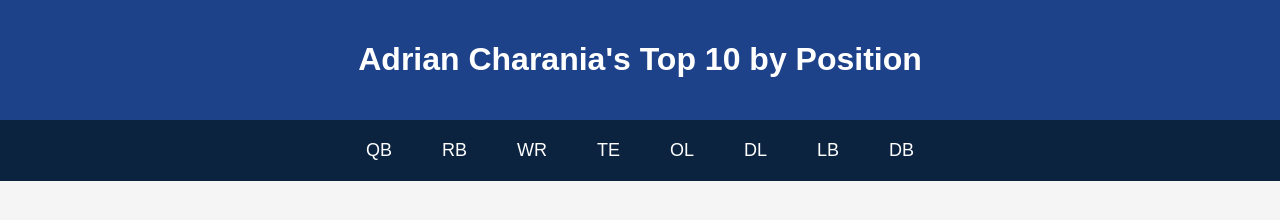
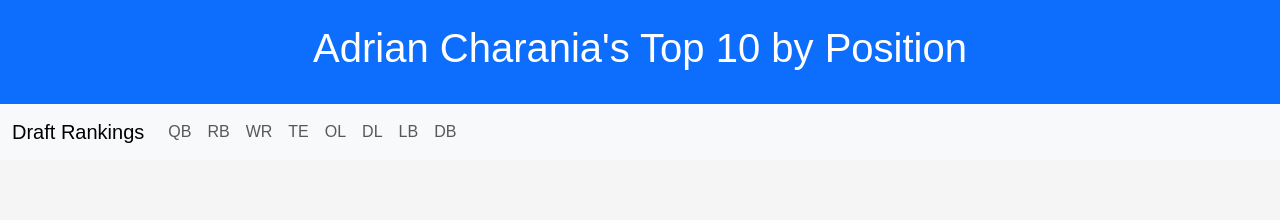
Before and after one commit to JohnDimento/NFL-Rankings, a website: page index.html in a window 1280 px wide. Drawn offline with nearby package versions, Linux system fonts and the light colour scheme.

Commit message:
Added Bootstrap

```diff
--- a/index.html
+++ b/index.html
@@ -4,125 +4,168 @@
     <meta charset="UTF-8">
     <meta name="viewport" content="width=device-width, initial-scale=1.0">
     <title>Draft Rankings</title>
+    <!-- Link Bootstrap CSS -->
+    <link href="https://cdn.jsdelivr.net/npm/bootstrap@5.3.0-alpha1/dist/css/bootstrap.min.css" rel="stylesheet">
     <link rel="stylesheet" href="styles.css">
 </head>
 <body>
 
-    <header>
+    <header class="bg-primary text-white text-center py-4">
         <h1>Adrian Charania's Top 10 by Position</h1>
     </header>
 
-    <nav>
-        <ul class="position-list">
-            <li><a href="javascript:void(0)" onclick="showPlayers('qb')">QB</a></li>
-            <li><a href="javascript:void(0)" onclick="showNothing()">RB</a></li>
-            <li><a href="javascript:void(0)" onclick="showNothing()">WR</a></li>
-            <li><a href="javascript:void(0)" onclick="showNothing()">TE</a></li>
-            <li><a href="javascript:void(0)" onclick="showNothing()">OL</a></li>
-            <li><a href="javascript:void(0)" onclick="showNothing()">DL</a></li>
-            <li><a href="javascript:void(0)" onclick="showNothing()">LB</a></li>
-            <li><a href="javascript:void(0)" onclick="showNothing()">DB</a></li>
+    <!-- Bootstrap Navbar for responsiveness -->
+    <nav class="navbar navbar-expand-lg navbar-light bg-light">
+        <div class="container-fluid">
+            <a class="navbar-brand" href="#">Draft Rankings</a>
+            <button class="navbar-toggler" type="button" data-bs-toggle="collapse" data-bs-target="#navbarNav" aria-controls="navbarNav" aria-expanded="false" aria-label="Toggle navigation">
+                <span class="navbar-toggler-icon"></span>
+            </button>
+            <div class="collapse navbar-collapse" id="navbarNav">
+                <ul class="navbar-nav">
+                    <li class="nav-item">
+                        <a class="nav-link" href="javascript:void(0)" onclick="showPlayers('qb')">QB</a>
+                    </li>
+                    <li class="nav-item">
+                        <a class="nav-link" href="javascript:void(0)" onclick="showNothing()">RB</a>
+                    </li>
+                    <li class="nav-item">
+                        <a class="nav-link" href="javascript:void(0)" onclick="showNothing()">WR</a>
+                    </li>
+                    <li class="nav-item">
+                        <a class="nav-link" href="javascript:void(0)" onclick="showNothing()">TE</a>
+                    </li>
+                    <li class="nav-item">
+                        <a class="nav-link" href="javascript:void(0)" onclick="showNothing()">OL</a>
+                    </li>
+                    <li class="nav-item">
+                        <a class="nav-link" href="javascript:void(0)" onclick="showNothing()">DL</a>
+                    </li>
+                    <li class="nav-item">
+                        <a class="nav-link" href="javascript:void(0)" onclick="showNothing()">LB</a>
+                    </li>
+                    <li class="nav-item">
+                        <a class="nav-link" href="javascript:void(0)" onclick="showNothing()">DB</a>
+                    </li>
                 </ul>
+            </div>
+        </div>
     </nav>
 
-    <section class="players-list" id="players-list">
+    <section class="players-list container mt-4" id="players-list">
         <!-- Dynamic player content will be inserted here based on selection -->
     </section>
+
+    <!-- Bootstrap JS and Popper.js -->
+    <script src="https://cdn.jsdelivr.net/npm/bootstrap@5.3.0-alpha1/dist/js/bootstrap.bundle.min.js"></script>
 
     <script>
         // Function to show QB players
         function showPlayers(position) {
             if (position === 'qb') {
                 document.getElementById("players-list").innerHTML = `
-                    <article class="player-card">
-                        <img src="assets/cam_ward.jpeg" alt="Cam Ward">
-                        <div class="player-info">
-                            <h2>Cam Ward <span class="year">(2025)</span></h2>
-                            <p class="position">QB • Miami</p>
-                            <p class="grade">7.50 Grade</p>
+                    <div class="row">
+                        <div class="col-md-4">
+                            <article class="player-card card">
+                                <img src="assets/cam_ward.jpeg" class="card-img-top" alt="Cam Ward">
+                                <div class="card-body">
+                                    <h2 class="card-title">Cam Ward <span class="year">(2025)</span></h2>
+                                    <p class="card-text">QB • Miami</p>
+                                    <p class="card-text">7.50 Grade</p>
                                 </div>
                             </article>
-
-                    <article class="player-card">
-                        <img src="assets/shedeur_sanders.jpeg" alt="Shedeur Sanders">
-                        <div class="player-info">
-                            <h2>Shedeur Sanders <span class="year">(2025)</span></h2>
-                            <p class="position">QB • Colorado</p>
-                            <p class="grade">7.25 Grade</p>
+                        </div>
+                        <div class="col-md-4">
+                            <article class="player-card card">
+                                <img src="assets/shedeur_sanders.jpeg" class="card-img-top" alt="Shedeur Sanders">
+                                <div class="card-body">
+                                    <h2 class="card-title">Shedeur Sanders <span class="year">(2025)</span></h2>
+                                    <p class="card-text">QB • Colorado</p>
+                                    <p class="card-text">7.25 Grade</p>
                                 </div>
                             </article>
-
-                    <article class="player-card">
-                        <img src="assets/jaxson_dart.jpeg" alt="Jaxson Dart">
-                        <div class="player-info">
-                            <h2>Jaxson Dart <span class="year">(2025)</span></h2>
-                            <p class="position">QB • Ole Miss</p>
-                            <p class="grade">6.75 Grade</p>
+                        </div>
+                        <div class="col-md-4">
+                            <article class="player-card card">
+                                <img src="assets/jaxson_dart.jpeg" class="card-img-top" alt="Jaxson Dart">
+                                <div class="card-body">
+                                    <h2 class="card-title">Jaxson Dart <span class="year">(2025)</span></h2>
+                                    <p class="card-text">QB • Ole Miss</p>
+                                    <p class="card-text">6.75 Grade</p>
                                 </div>
                             </article>
-
-                    <article class="player-card">
-                        <img src="assets/Quinn Ewers.jpeg" alt="Quinn Ewers">
-                        <div class="player-info">
-                            <h2>Quinn Ewers <span class="year">(2025)</span></h2>
-                            <p class="position">QB • Texas</p>
-                            <p class="grade">6.75 Grade</p>
+                        </div>
+                        <div class="col-md-4">
+                            <article class="player-card card">
+                                <img src="assets/Quinn Ewers.jpeg" class="card-img-top" alt="Quinn Ewers">
+                                <div class="card-body">
+                                    <h2 class="card-title">Quinn Ewers <span class="year">(2025)</span></h2>
+                                    <p class="card-text">QB • Texas</p>
+                                    <p class="card-text">6.75 Grade</p>
                                 </div>
                             </article>
-
-                    <article class="player-card">
-                        <img src="assets/Jalen_milroe.jpeg" alt="Jalen Milroe">
-                        <div class="player-info">
-                            <h2>Jalen Milroe <span class="year">(2025)</span></h2>
-                            <p class="position">QB • Alabama</p>
-                            <p class="grade">6.50 Grade</p>
+                        </div>
+                        <div class="col-md-4">
+                            <article class="player-card card">
+                                <img src="assets/Jalen_milroe.jpeg" class="card-img-top" alt="Jalen Milroe">
+                                <div class="card-body">
+                                    <h2 class="card-title">Jalen Milroe <span class="year">(2025)</span></h2>
+                                    <p class="card-text">QB • Alabama</p>
+                                    <p class="card-text">6.50 Grade</p>
                                 </div>
                             </article>
-
-                    <article class="player-card">
-                        <img src="assets/Will_howard.jpeg" alt="Will Howard">
-                        <div class="player-info">
-                            <h2>Will Howard <span class="year">(2025)</span></h2>
-                            <p class="position">QB • Ohio State</p>
-                            <p class="grade">6.00 Grade</p>
+                        </div>
+                        <div class="col-md-4">
+                            <article class="player-card card">
+                                <img src="assets/Will_howard.jpeg" class="card-img-top" alt="Will Howard">
+                                <div class="card-body">
+                                    <h2 class="card-title">Will Howard <span class="year">(2025)</span></h2>
+                                    <p class="card-text">QB • Ohio State</p>
+                                    <p class="card-text">6.00 Grade</p>
                                 </div>
                             </article>
-
-                    <article class="player-card">
-                        <img src="assets/Kyle_mccord.jpeg" alt="Kyle Mccord">
-                        <div class="player-info">
-                            <h2>Kyle Mccord <span class="year">(2025)</span></h2>
-                            <p class="position">QB • Syracuse</p>
-                            <p class="grade">6.00 Grade</p>
+                        </div>
+                        <div class="col-md-4">
+                            <article class="player-card card">
+                                <img src="assets/Kyle_mccord.jpeg" class="card-img-top" alt="Kyle Mccord">
+                                <div class="card-body">
+                                    <h2 class="card-title">Kyle Mccord <span class="year">(2025)</span></h2>
+                                    <p class="card-text">QB • Syracuse</p>
+                                    <p class="card-text">6.00 Grade</p>
                                 </div>
                             </article>
-
-                    <article class="player-card">
-                        <img src="assets/Dillon_gabriel.jpeg" alt="Dillon Gabriel">
-                        <div class="player-info">
-                            <h2>Dillon Gabriel <span class="year">(2025)</span></h2>
-                            <p class="position">QB • Oregon</p>
-                            <p class="grade">5.75 Grade</p>
+                        </div>
+                        <div class="col-md-4">
+                            <article class="player-card card">
+                                <img src="assets/Dillon_gabriel.jpeg" class="card-img-top" alt="Dillon Gabriel">
+                                <div class="card-body">
+                                    <h2 class="card-title">Dillon Gabriel <span class="year">(2025)</span></h2>
+                                    <p class="card-text">QB • Oregon</p>
+                                    <p class="card-text">5.75 Grade</p>
                                 </div>
                             </article>
-
-                    <article class="player-card">
-                        <img src="assets/Tyler Shough.jpeg" alt="Tyler Shough">
-                        <div class="player-info">
-                            <h2>Tyler Shough <span class="year">(2025)</span></h2>
-                            <p class="position">QB • Louisville</p>
-                            <p class="grade">5.50 Grade</p>
+                        </div>
+                        <div class="col-md-4">
+                            <article class="player-card card">
+                                <img src="assets/Tyler Shough.jpeg" class="card-img-top" alt="Tyler Shough">
+                                <div class="card-body">
+                                    <h2 class="card-title">Tyler Shough <span class="year">(2025)</span></h2>
+                                    <p class="card-text">QB • Louisville</p>
+                                    <p class="card-text">5.50 Grade</p>
                                 </div>
                             </article>
-
-                    <article class="player-card">
-                        <img src="assets/Brady_cook.jpeg" alt="Brady Cook">
-                        <div class="player-info">
-                            <h2>Brady Cook <span class="year">(2025)</span></h2>
-                            <p class="position">QB • Missouri</p>
-                            <p class="grade">5.50 Grade</p>
+                        </div>
+                        <div class="col-md-4">
+                            <article class="player-card card">
+                                <img src="assets/Brady_cook.jpeg" class="card-img-top" alt="Brady Cook">
+                                <div class="card-body">
+                                    <h2 class="card-title">Brady Cook <span class="year">(2025)</span></h2>
+                                    <p class="card-text">QB • Missouri</p>
+                                    <p class="card-text">5.50 Grade</p>
                                 </div>
                             </article>
+                        </div>
+                    </div>
                 `;
             }
         }
```
Lines whose indentation alone changed are shown as unchanged.
